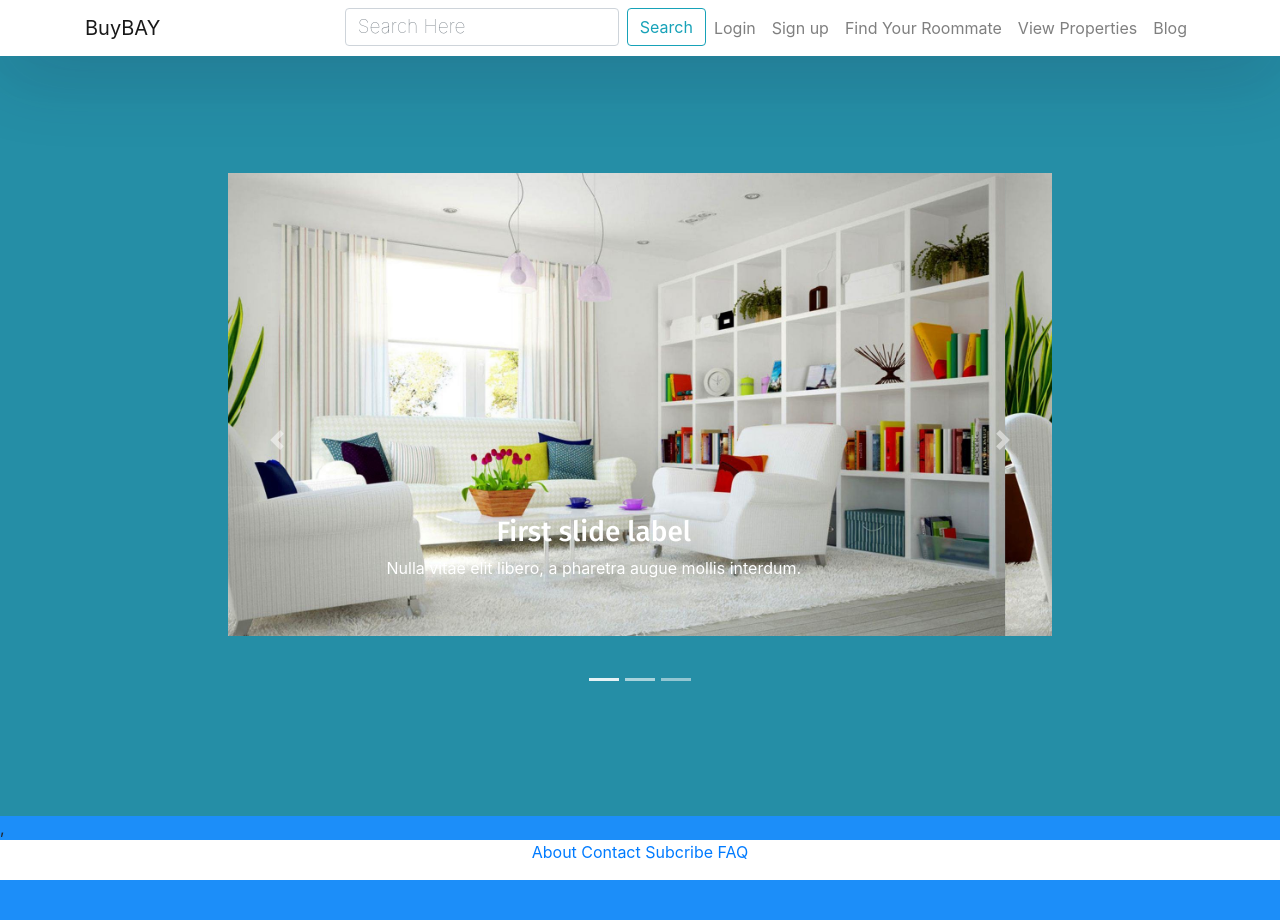
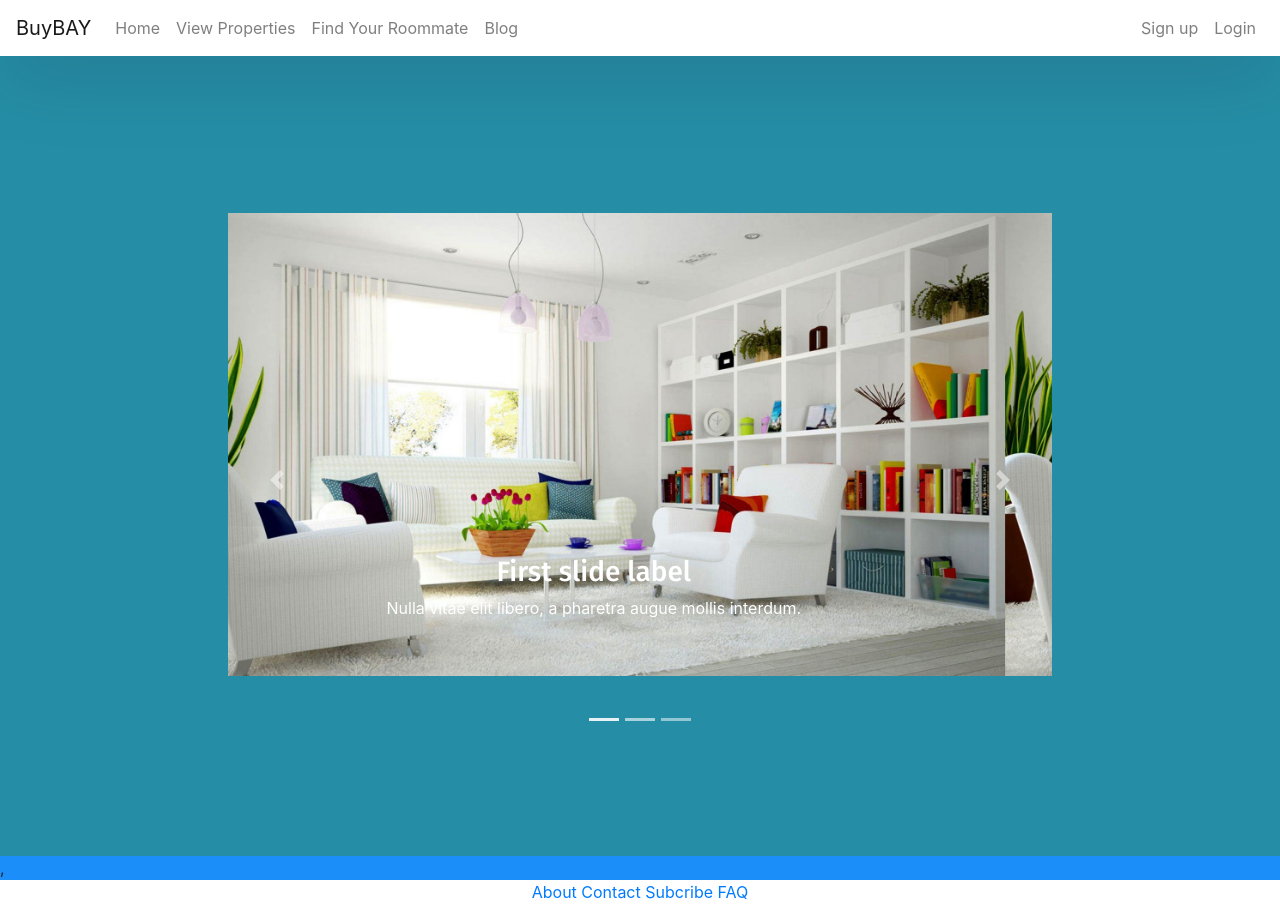
Before and after one commit to Zeelshah12/Web_Assignment2, a React (Create React App) app: page / in a window 1280 px wide. Before the commit the page ends 880 px from the top, so only its background shows below. Built offline with nearby package versions, Linux system fonts and the light colour scheme.

Commit message:
Update App.js

```diff
--- a/src/App.js
+++ b/src/App.js
@@ -17,38 +17,22 @@ import Blog from './components/Blog';
       return (
         <div>
         <Router>
-        <Navbar>
-        <nav className="navbar navbar-expand-lg navbar-light fixed-top">
-             <div className="container">
-                  <Link className="navbar-brand" to={"/"}>BuyBAY</Link>
-              <div className="collapse navbar-collapse" id="navbarTogglerDemo02">
-                  <ul className="navbar-nav ml-auto">
-                     <li className="nav-item">
-                  <Form inline>
-                     <FormControl type="text" placeholder="Search Here" className="mr-sm-2" />
-                      <Button variant="outline-info">Search</Button>
-                   </Form>
-                      </li>
-                      <li className="nav-item">
-                          <Link className="nav-link" to={"/sign-in"}>Login</Link>
-                        </li>
-                      <li className="nav-item">
-                       <Link className="nav-link" to={"/sign-up"}>Sign up</Link>
-                      </li>
-                      <li className="nav-item">
-                         <Link className="nav-link" to={"/roommate"}>Find Your Roommate</Link>
-                       </li>
-                      <li className="nav-item">
-                        <Link className="nav-link" to={"/viewproperties"}>View Properties</Link>
-                       </li>
-                       <li className="nav-item">
-                        <Link className="nav-link" to={"/blog"}>Blog</Link>
-                       </li>
-                    </ul>
-            </div>
-            </div>
-           </nav>
-           </Navbar>
+         <Navbar collapseOnSelect expand="lg">
+          <Navbar.Brand href="/">BuyBAY</Navbar.Brand>
+          <Navbar.Toggle aria-controls="responsive-navbar-nav" />
+          <Navbar.Collapse id="responsive-navbar-nav">
+            <Nav className="mr-auto">
+              <Nav.Link href="/">Home</Nav.Link>
+              <Nav.Link href="/viewproperties">View Properties</Nav.Link>
+              <Nav.Link href="/roommate">Find Your Roommate</Nav.Link>
+              <Nav.Link href="/blog">Blog</Nav.Link>
+            </Nav>
+            <Nav>
+              <Nav.Link href="/sign-up">Sign up</Nav.Link>
+              <Nav.Link href="/sign-in">Login</Nav.Link>
+            </Nav>
+          </Navbar.Collapse>
+        </Navbar>
            <Switch>
                  <Route exact path='/' component={Home}/>
                 <Route path='/sign-up' component={Register}/>
```
